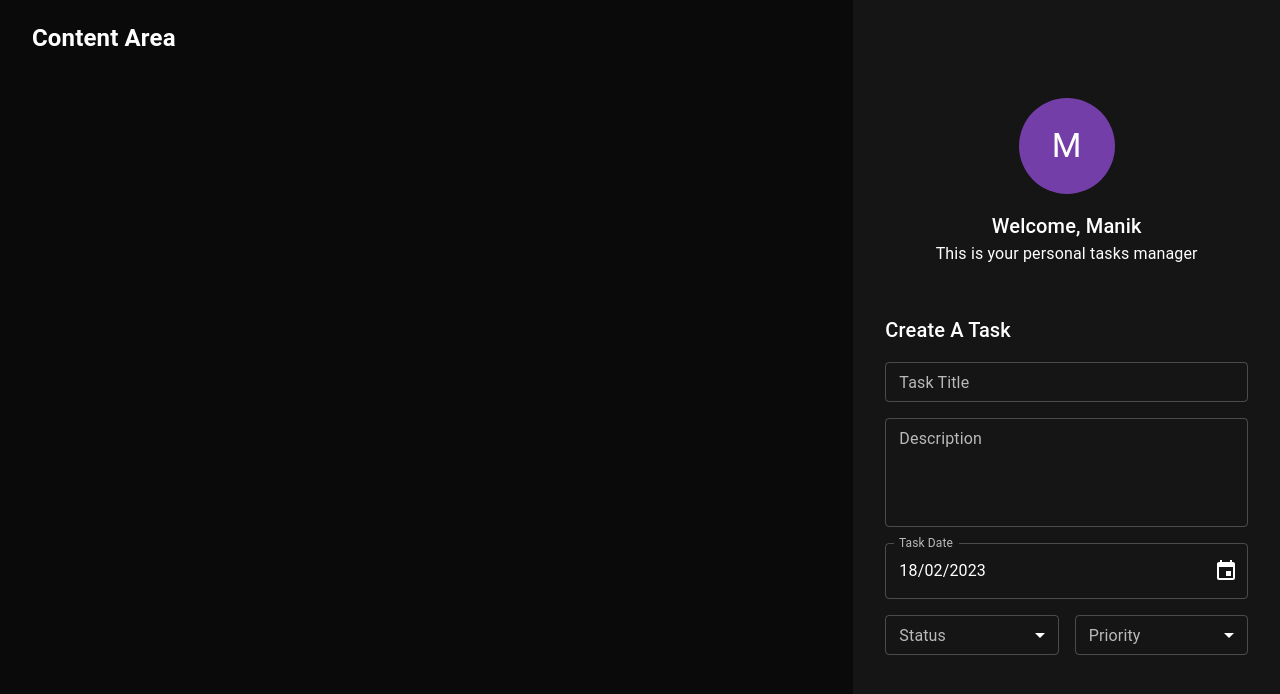
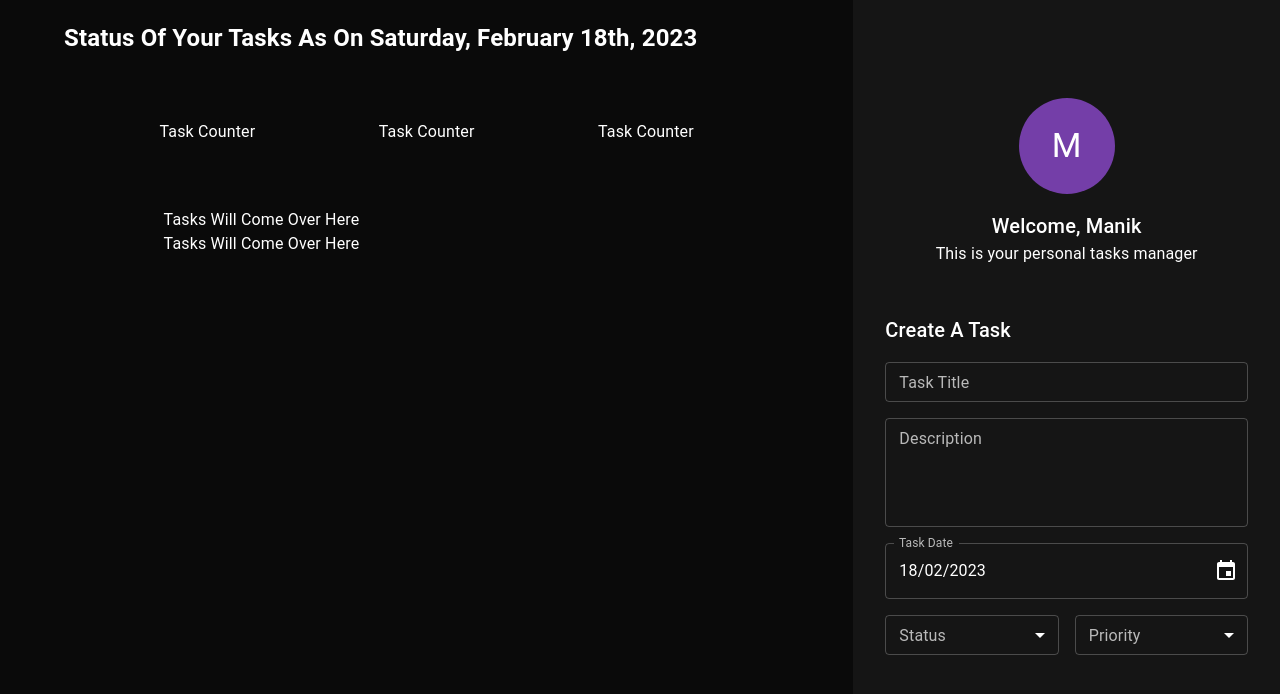
Before and after one commit to manikbajaj/typescript-course-react-project, a React (Create React App) app: page / in a window 1280 px wide. Shown: the top 694 px of the page. Built offline with nearby package versions, Linux system fonts and the light colour scheme.

Commit message:
pushing lecture

```diff
--- a/src/components/taskArea/taskArea.tsx
+++ b/src/components/taskArea/taskArea.tsx
@@ -1,11 +1,47 @@
+import { Box, Grid } from '@mui/material';
 import React, { FC, ReactElement } from 'react';
 
-import { Grid } from '@mui/material';
+import { format } from 'date-fns';
 
 export const TaskArea: FC = (): ReactElement => {
   return (
     <Grid item md={8} px={4}>
-      <h2>Content Area</h2>
+      <Box mb={8} px={4}>
+        <h2>
+          Status Of Your Tasks As On{' '}
+          {format(new Date(), 'PPPP')}
+        </h2>
+      </Box>
+      <Grid
+        container
+        display="flex"
+        justifyContent="center"
+      >
+        <Grid
+          item
+          display="flex"
+          flexDirection="row"
+          justifyContent="space-around"
+          alignItems="center"
+          md={10}
+          xs={12}
+          mb={8}
+        >
+          <Box>Task Counter</Box>
+          <Box>Task Counter</Box>
+          <Box>Task Counter</Box>
+        </Grid>
+        <Grid
+          item
+          display="flex"
+          flexDirection="column"
+          xs={10}
+          md={8}
+        >
+          <Box>Tasks Will Come Over Here</Box>
+          <Box>Tasks Will Come Over Here</Box>
+        </Grid>
+      </Grid>
     </Grid>
   );
 };
```
